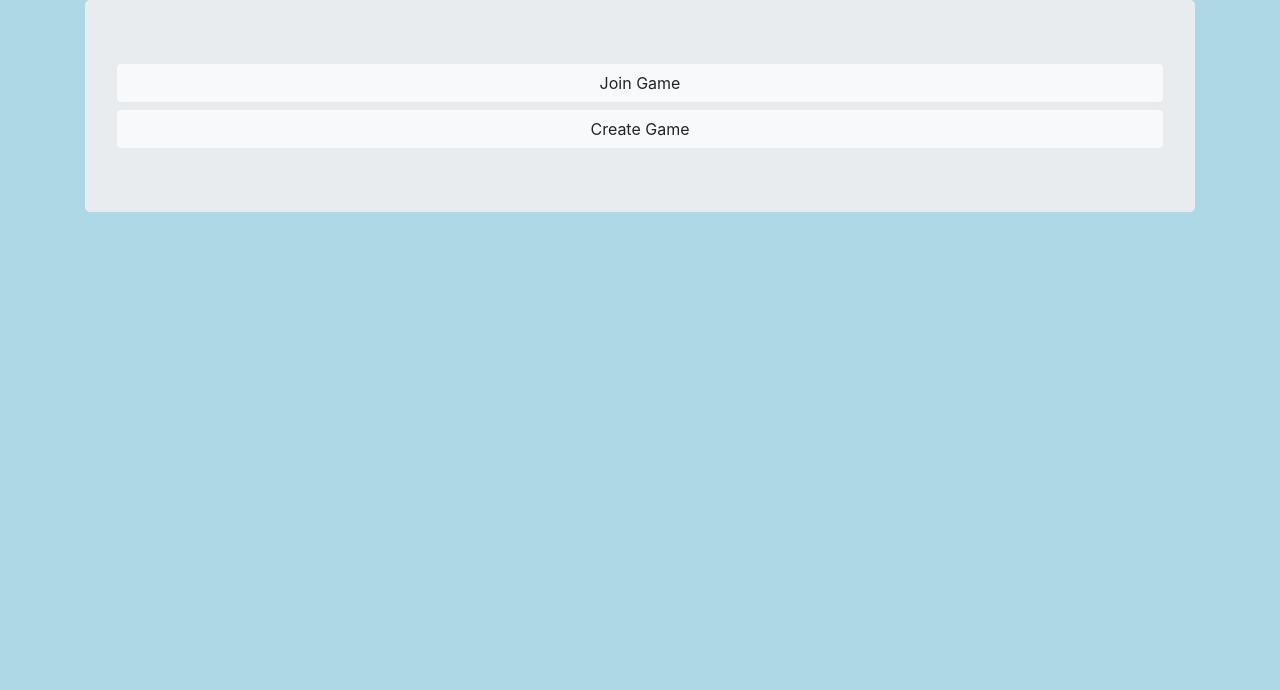
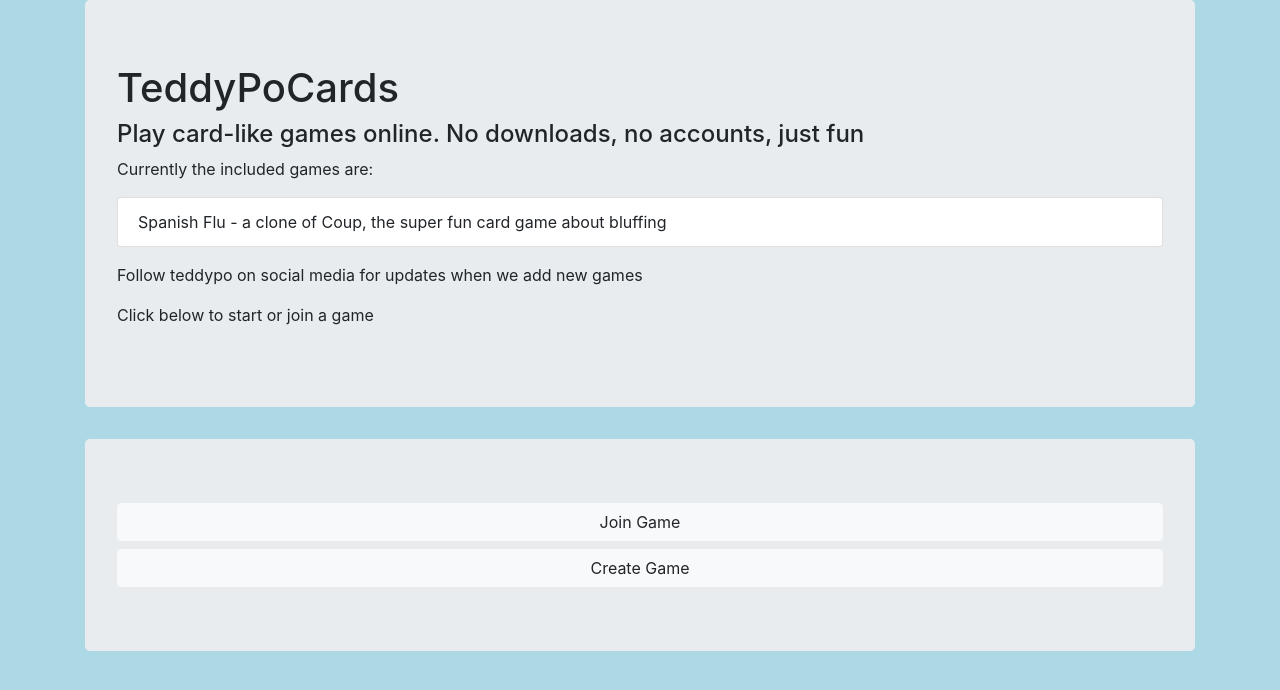
Before and after one commit to blandmanstudios/blandgames, a Flask app: page / in a window 1280 px wide. Shown: the top 690 px of the page. Run offline with Flask 2, Linux system fonts and the light colour scheme; parts of the project's set-up code (start-up, migrations or seed data) failed here and were passed over; some libraries are stand-ins or nearby versions.

Commit message:
Add a little more content and explaination to the landing page

```diff
--- a/static/styles.css
+++ b/static/styles.css
@@ -1,8 +1,5 @@
 body {
   background-color: lightblue;
-}
-h1 {
-    color: navy;
 }
 .button-row {
   display: inline-block;
--- a/templates/landing_page.html
+++ b/templates/landing_page.html
@@ -4,6 +4,18 @@
 {% block bodycontent %}
 <div class="container">
 <div class="jumbotron">
+  <h1>TeddyPoCards</h1>
+  <h4>Play card-like games online. No downloads, no accounts, just fun</h4>
+  <p>Currently the included games are:</p>
+  <ul class="list-group">
+    <li class="list-group-item">Spanish Flu - a clone of Coup, the super fun card game about bluffing</li>
+  </ul>
+  <p></p>
+  <p>Follow teddypo on social media for updates when we add new games</p>
+  <p></p>
+  <p>Click below to start or join a game</p>
+</div>
+<div class="jumbotron">
 	<a href="{{url_for('join_page')}}" class="btn btn-light btn-block">Join Game</a>
 	<a href="{{url_for('create_page')}}" class="btn btn-light btn-block">Create Game</a>
 </div>
```
